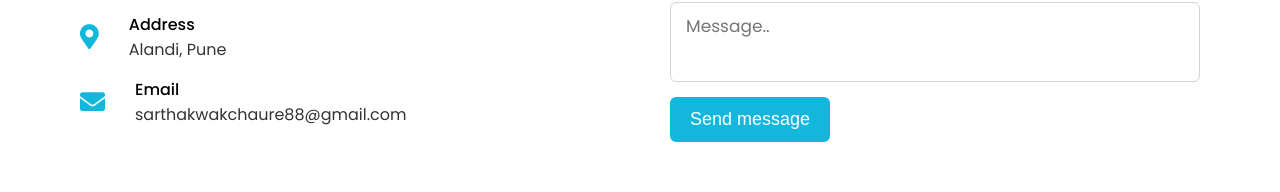
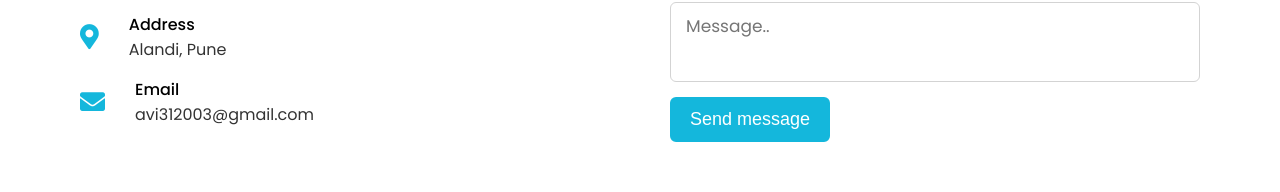
Before and after one commit to avi-312003/portfolio, a plain HTML site: page index.html in a window 1280 px wide. Shown: the part 3739-3931 px from the top of the page. Drawn offline with nearby package versions, Linux system fonts and the light colour scheme.

Commit message:
Update index.html

```diff
--- a/index.html
+++ b/index.html
@@ -211,7 +211,7 @@
                             <i class="fas fa-envelope"></i>
                             <div class="info">
                                 <div class="head">Email</div>
-                                <div class="sub-title">sarthakwakchaure88@gmail.com</div>
+                                <div class="sub-title">avi312003@gmail.com</div>
                             </div>
                         </div>
                     </div>
```
